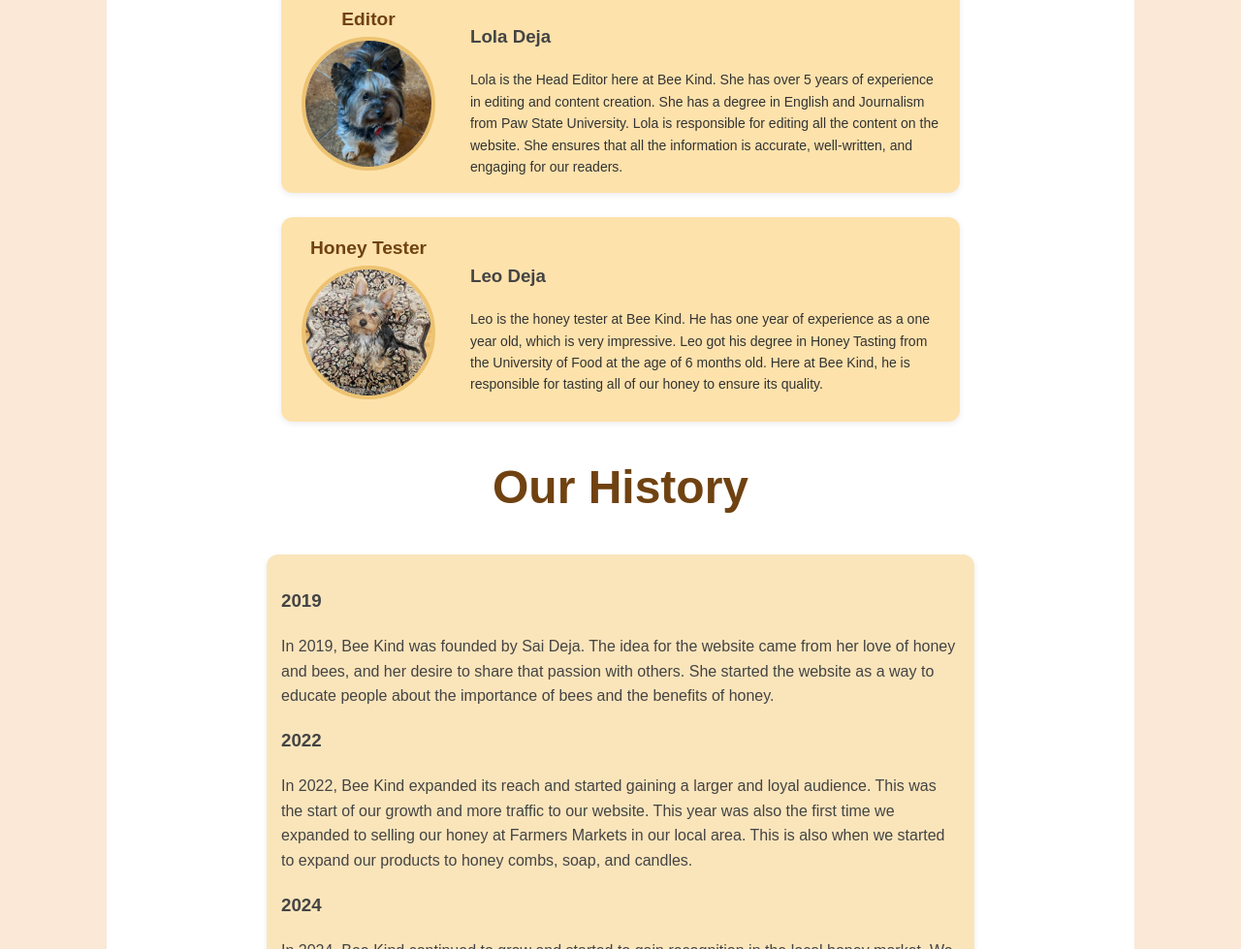
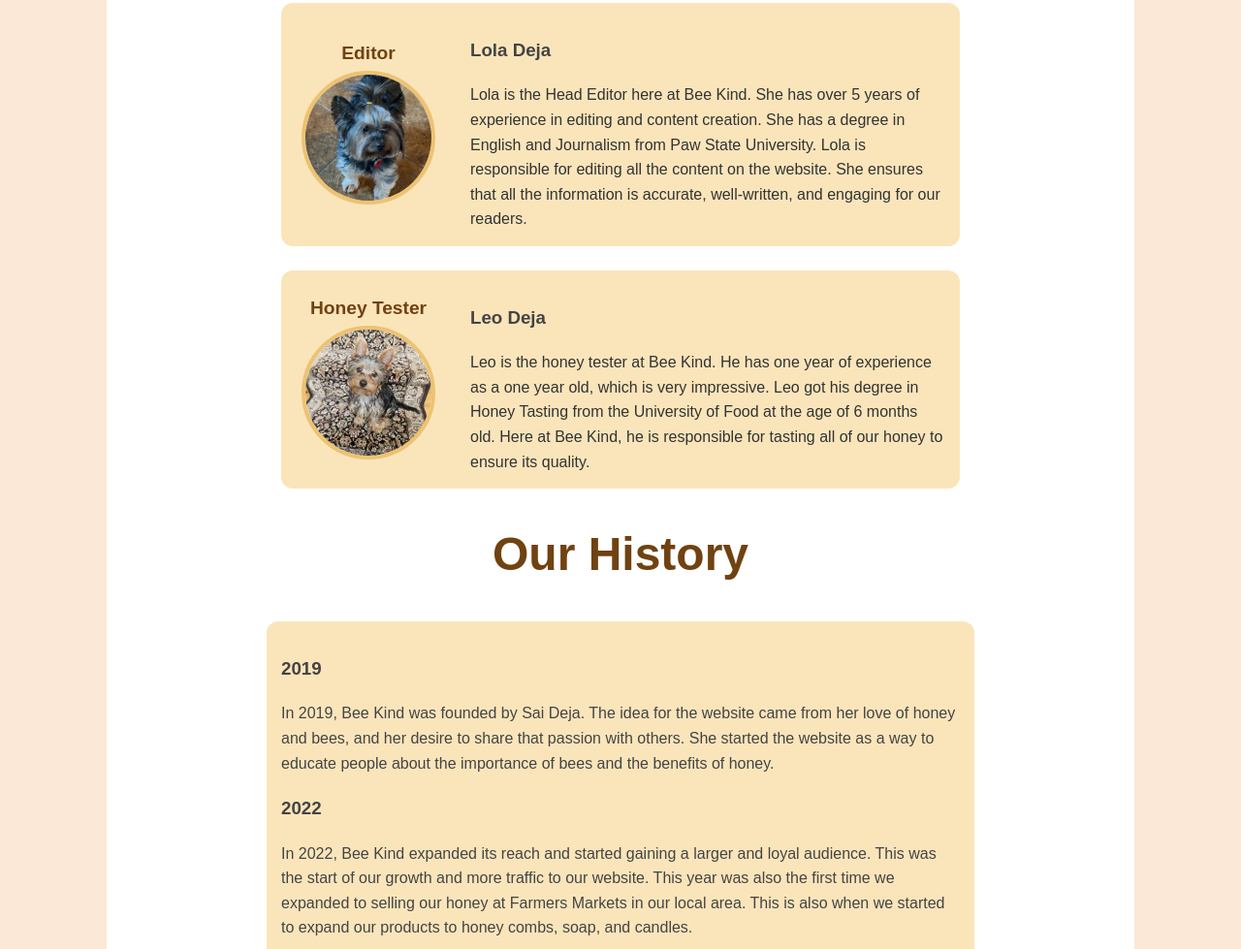
Before and after one commit to scnora/Let-it-Bee, a plain HTML site: page about.html in a window 1280 px wide. Shown: the part 1041-2020 px from the top of the page at 97% size. Drawn offline with Linux system fonts and the light colour scheme.

Commit message:
some style changes

```diff
--- a/style.css
+++ b/style.css
@@ -511,8 +511,7 @@ footer {
     gap: 20px;
     padding: 15px;
     border-radius: 12px;
-    background-color: #fde2ac;
-    box-shadow: 0 2px 6px rgba(0,0,0,0.08);
+    background-color: #fae5bb;
 }
 
 .role {
@@ -552,7 +551,6 @@ footer {
 }
 .member-info p {
     margin: 0;
-    font-size: 14px;
     color: #333;
 
 }
@@ -590,7 +588,6 @@ footer {
     padding: 15px;
     border-radius: 12px;
     background-color: #fae5bb;
-    box-shadow: 0 2px 6px rgba(0,0,0,0.08);
 }
 
 
```
